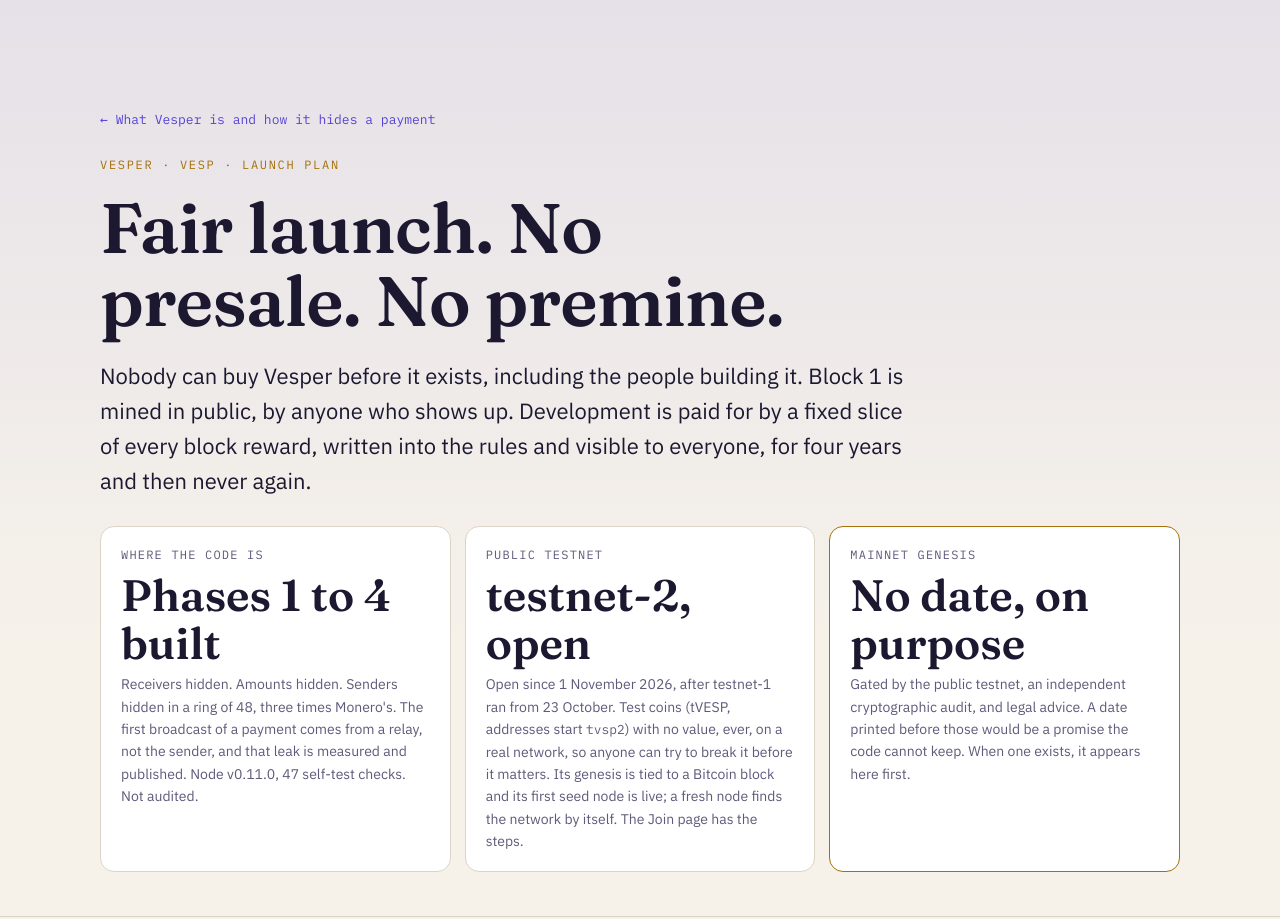
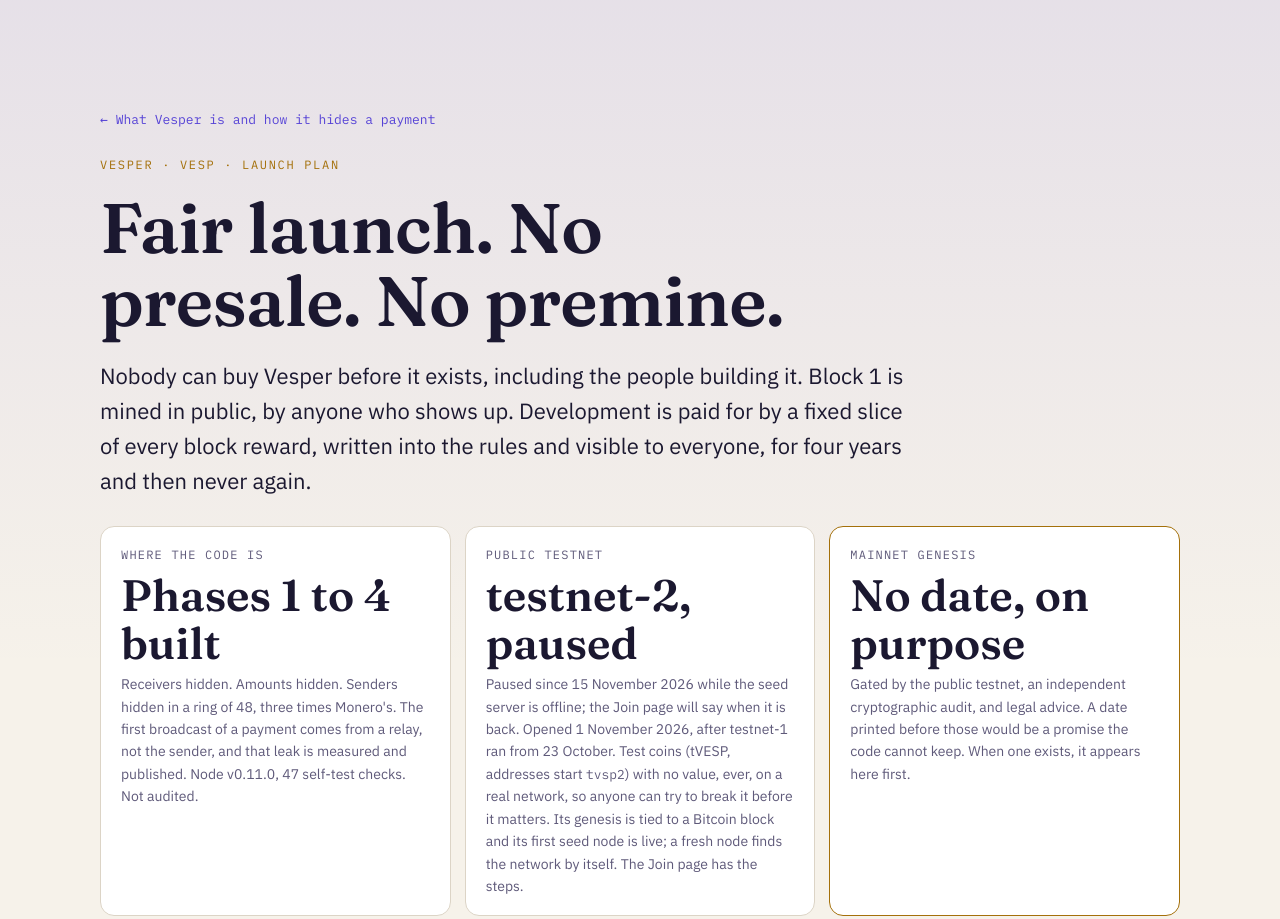
Before and after one commit to vesperorg/vesper, a plain HTML site: page site/launch.html in a window 1280 px wide. Shown: the top 919 px of the page. Drawn offline with Linux system fonts and the light colour scheme.

Commit message:
Pages: testnet-2 paused, the seed server is offline
Co-Authored-By: Claude Fable 5.2 <noreply@anthropic.com>

```diff
--- a/site/launch.html
+++ b/site/launch.html
@@ -94,7 +94,7 @@
     <p class="lede">Nobody can buy Vesper before it exists, including the people building it. Block 1 is mined in public, by anyone who shows up. Development is paid for by a fixed slice of every block reward, written into the rules and visible to everyone, for four years and then never again.</p>
     <div class="counts">
       <div class="count"><div class="lab">Where the code is</div><div class="cd">Phases 1 to 4 built</div><div class="when">Receivers hidden. Amounts hidden. Senders hidden in a ring of 48, three times Monero's. The first broadcast of a payment comes from a relay, not the sender, and that leak is measured and published. Node v0.11.0, 47 self-test checks. Not audited.</div></div>
-      <div class="count"><div class="lab">Public testnet</div><div class="cd">testnet-2, open</div><div class="when">Open since 1 November 2026, after testnet-1 ran from 23 October. Test coins (tVESP, addresses start <span class="mono">tvsp2</span>) with no value, ever, on a real network, so anyone can try to break it before it matters. Its genesis is tied to a Bitcoin block and its first seed node is live; a fresh node finds the network by itself. The Join page has the steps.</div></div>
+      <div class="count"><div class="lab">Public testnet</div><div class="cd">testnet-2, paused</div><div class="when">Paused since 15 November 2026 while the seed server is offline; the Join page will say when it is back. Opened 1 November 2026, after testnet-1 ran from 23 October. Test coins (tVESP, addresses start <span class="mono">tvsp2</span>) with no value, ever, on a real network, so anyone can try to break it before it matters. Its genesis is tied to a Bitcoin block and its first seed node is live; a fresh node finds the network by itself. The Join page has the steps.</div></div>
       <div class="count main"><div class="lab">Mainnet genesis</div><div class="cd">No date, on purpose</div><div class="when">Gated by the public testnet, an independent cryptographic audit, and legal advice. A date printed before those would be a promise the code cannot keep. When one exists, it appears here first.</div></div>
     </div>
   </div>
```
Also changed, not shown: site/join.html (+2 -1 lines).
